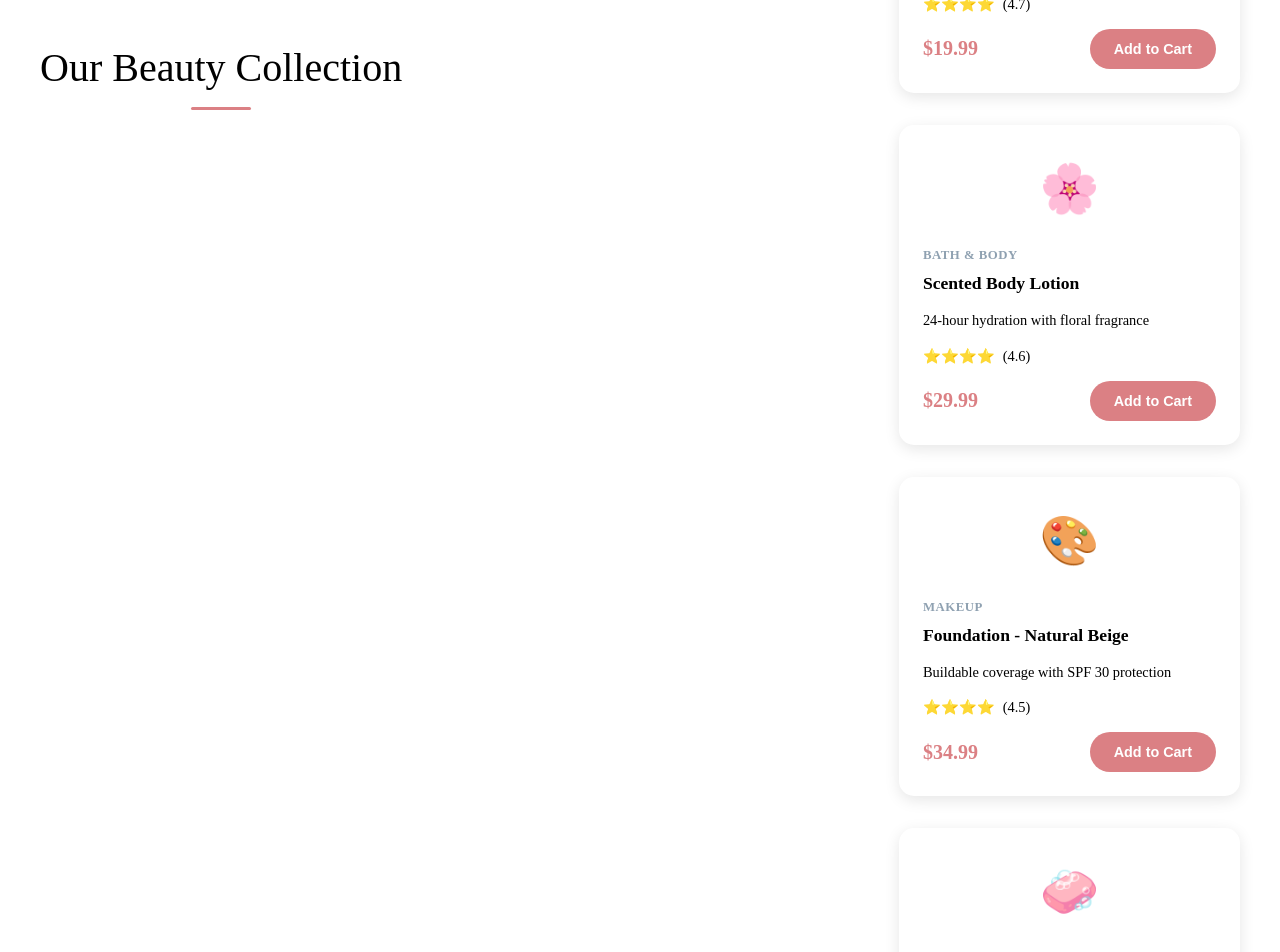
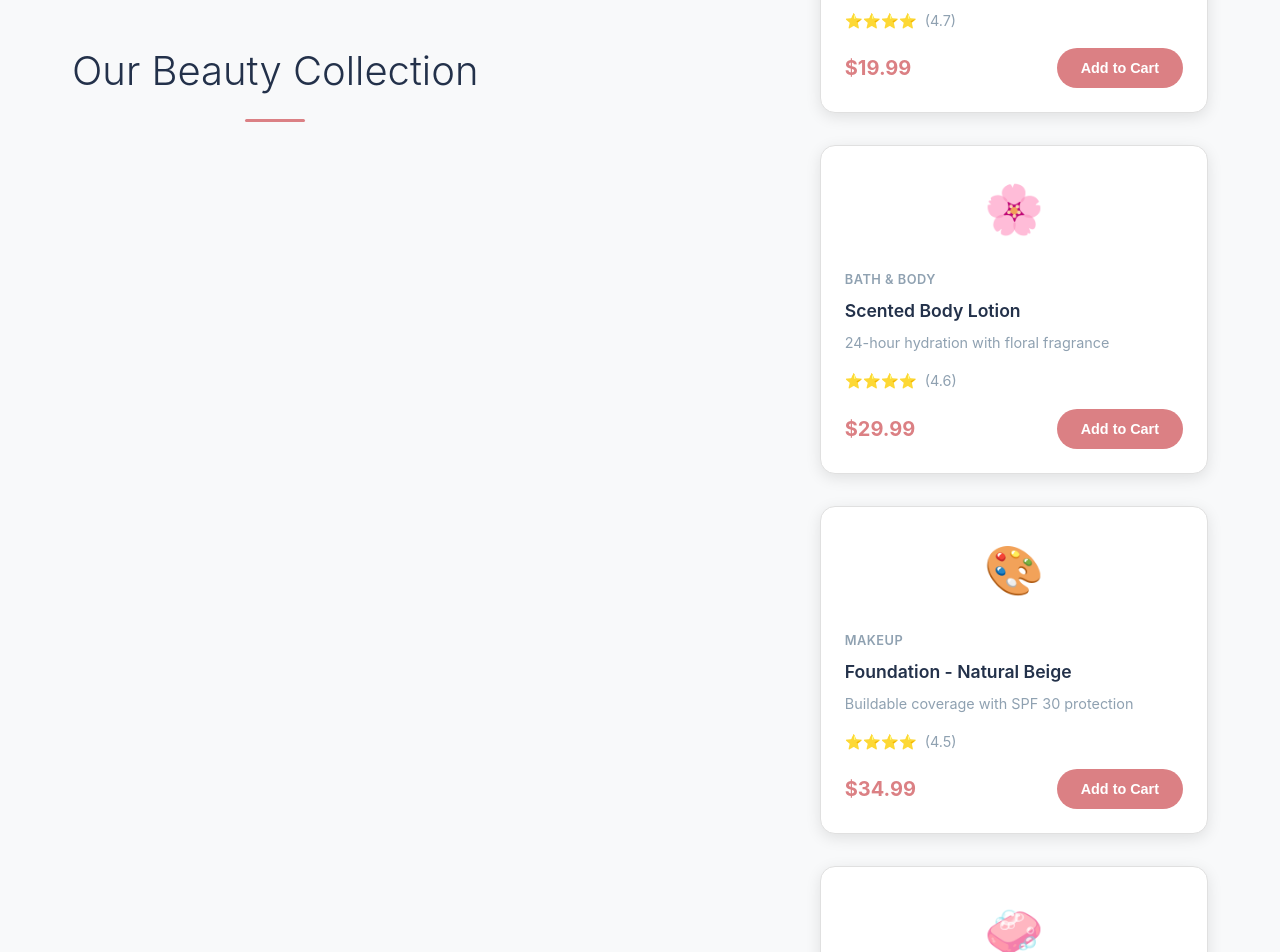
Before and after one commit to refiilwemotaung-cpu/beauty-bliss-shop, a React (Create React App) app: page / in a window 1280 px wide. Shown: the part 1100-2052 px from the top of the page. Built offline with nearby package versions, Linux system fonts and the light colour scheme.

Commit message:
Add global CSS variables and theme switching

```diff
--- /dev/null
+++ b/src/App.css
@@ -0,0 +1,62 @@
+:root {
+  /* Light Theme */
+  --header-bg: #ffffff;
+  --text-color: #23314a;
+  --secondary-text: #8fa1b1;
+  --card-bg: #ffffff;
+  --border-color: #e0e0e0;
+  --body-bg: #f8f9fa;
+}
+
+[data-theme="dark"] {
+  /* Dark Theme */
+  --header-bg: #23314a;
+  --text-color: #ffffff;
+  --secondary-text: #8fa1b1;
+  --card-bg: #1a2434;
+  --border-color: #2d3a4f;
+  --body-bg: #121a25;
+}
+
+* {
+  margin: 0;
+  padding: 0;
+  box-sizing: border-box;
+}
+
+body {
+  background-color: var(--body-bg);
+  color: var(--text-color);
+  font-family: -apple-system, BlinkMacSystemFont, "Segoe UI", "Roboto", "Oxygen",
+    "Ubuntu", "Cantarell", "Fira Sans", "Droid Sans", "Helvetica Neue",
+    sans-serif;
+  transition: background-color 0.3s ease, color 0.3s ease;
+  line-height: 1.6;
+}
+
+.App {
+  min-height: 100vh;
+}
+
+/* Smooth scrolling */
+html {
+  scroll-behavior: smooth;
+}
+
+/* Custom scrollbar */
+::-webkit-scrollbar {
+  width: 8px;
+}
+
+::-webkit-scrollbar-track {
+  background: var(--body-bg);
+}
+
+::-webkit-scrollbar-thumb {
+  background: #db8084;
+  border-radius: 4px;
+}
+
+::-webkit-scrollbar-thumb:hover {
+  background: #d86c70;
+}
--- a/src/App.js
+++ b/src/App.js
@@ -4,7 +4,7 @@ import { CartProvider } from "./contexts/CartContext";
 import Header from "./components/Header/Header";
 import ProductList from "./components/ProductList/ProductList";
 import { products } from "./data/products";
-//import "./App.css";
+import "./App.css";
 
 function App() {
   return (
--- a/src/contexts/ThemeContext.js
+++ b/src/contexts/ThemeContext.js
@@ -1,4 +1,4 @@
-import React, { createContext, useState, useContext } from "react";
+import React, { createContext, useState, useContext, useEffect } from "react";
 
 const ThemeContext = createContext();
 
@@ -8,6 +8,10 @@ export const useTheme = () => {
 
 export const ThemeProvider = ({ children }) => {
   const [isDarkMode, setIsDarkMode] = useState(false);
+
+  useEffect(() => {
+    document.body.setAttribute("data-theme", isDarkMode ? "dark" : "light");
+  }, [isDarkMode]);
 
   const toggleTheme = () => {
     setIsDarkMode((prevMode) => !prevMode);
```
